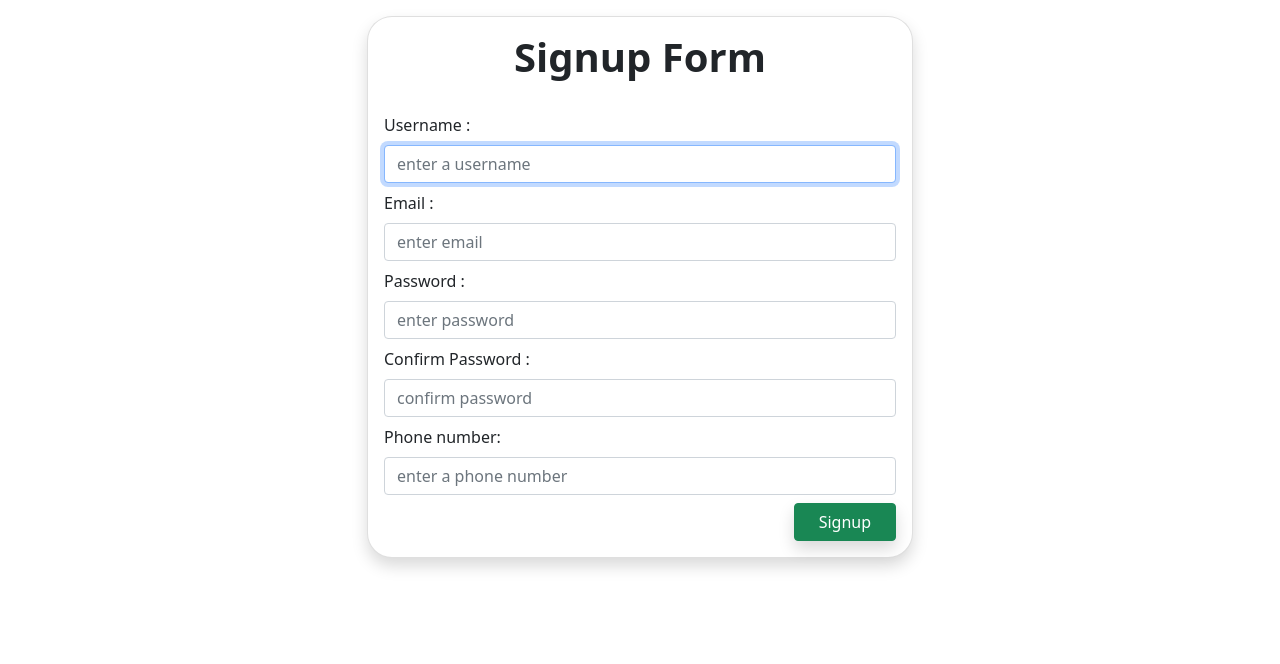
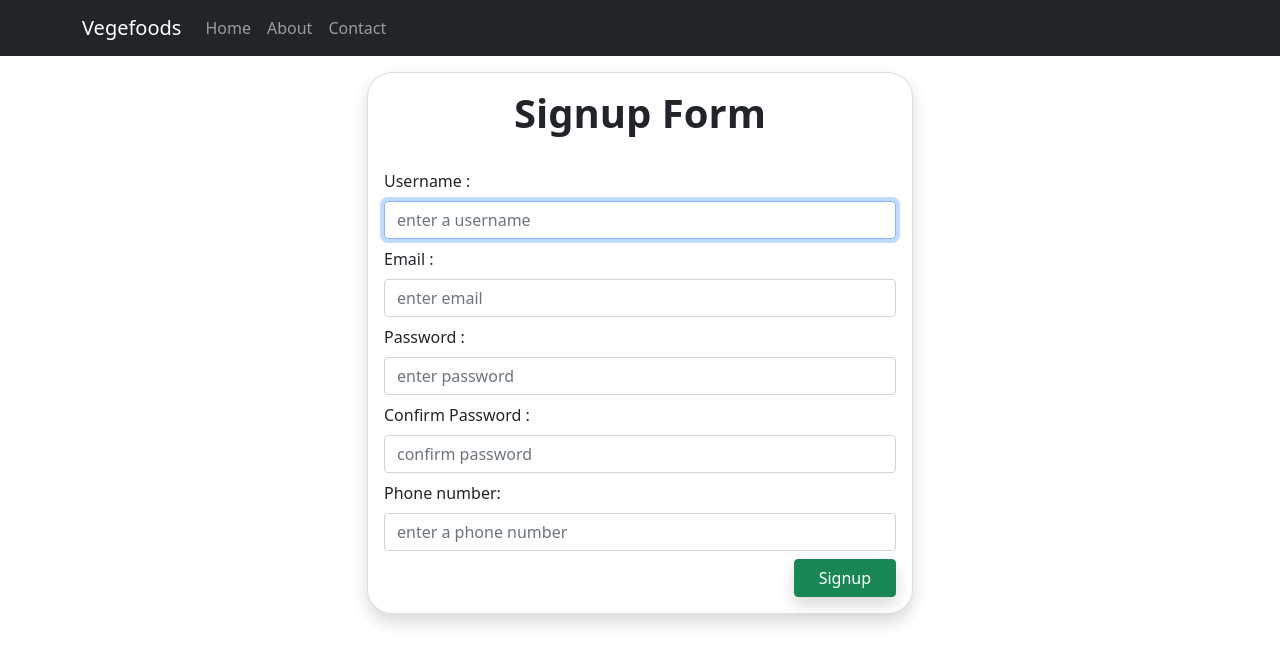
Before and after one commit to sayoojsyj/e_commerce-project-seed, a Django app: page /signup in a window 1280 px wide. Shown: the top 664 px of the page. Run offline with Django 4.2, Linux system fonts and the light colour scheme; some libraries are stand-ins or nearby versions.

Commit message:
signup and login almost complete

```diff
--- a/seedstore/store/controller/authview.py
+++ b/seedstore/store/controller/authview.py
@@ -1,38 +1,50 @@
 from django.shortcuts import render,redirect
 from django.contrib import messages
 from store.forms import CustomUserForm
-from django.contrib.auth import authenticate,login
+from django.contrib.auth import authenticate,login,logout
 # Create your views here.
 
 def signup (request):
-    # if request.user.is_authenticated:
-    #     messages.warning(request,"You are logged in")
-    #     return redirect('index')
+    if request.user.is_authenticated:
+        messages.warning(request,"You are logged in")
+        return redirect('/')
+    else:
+        form_details = CustomUserForm()
+        if request.method =='POST':
+            form_details = CustomUserForm(request.POST)
+            if form_details.is_valid():
+                form_details.save()
+                messages.success(request,"Registered succecfully")
+                return redirect('login')
+        context = {'form' : form_details}
+        return render(request,"signup.html", context)
 
-    # else:
-    form_details = CustomUserForm
-    if request.method =='POST':
-        form_details = CustomUserForm(request.POST)
-        if form_details.is_valid():
-            form_details.save()
-            messages.success(request,"Registered succecfully")
-            return redirect('login')
-        # form_details = CustomUserForm
-    context = {'form' : form_details}
-    return render(request,"signup.html", context)
+
+
+
 
 def login_view(request):
-    if request.method == 'POST':
-        name = request.POST.get('username')
-        pswrd = request.POST.get('password')
+    if request.user.is_authenticated:
+        messages.warning(request,"You are logged in")
+        return redirect('/')
+    else:
+        if request.method == 'POST':
+            name = request.POST.get('username')
+            pswrd = request.POST.get('password')
 
-        user = authenticate(request, username=name, password=pswrd )
+            user = authenticate(request, username=name, password=pswrd )
 
-        if user is not None:
-            login(request, user)
-            messages.success(request, "logged in succesfully")
-            return redirect("/")
-        else:
-            messages.success(request, "invalid credentials")
-            return redirect('login')
+            if user is not None:
+                login(request, user)
+                messages.success(request, "logged in succesfully")
+                return redirect("/")
+            else:
+                messages.success(request, "invalid credentials")
+                return redirect('login')
     return render(request, 'login.html')
+
+def logoutpage(request):
+    if request.user.is_authenticated:
+        logout(request)
+        messages.success(request, "loged out succesfully")
+        return redirect("/")
--- a/seedstore/store/forms.py
+++ b/seedstore/store/forms.py
@@ -26,6 +26,6 @@ class CustomUserForm(UserCreationForm):
         phone_number = self.cleaned_data['phone_number']
 
         # conditions for phn num validation
-        if not phone_number.isdigit():
-            raise forms.ValidationError("Phone number must contain only digits.")
+        if not phone_number.isdigit() or len(phone_number) < 10 or len(phone_number) > 13 :
+            raise forms.ValidationError("invalid phone number.")
         return phone_number
--- a/seedstore/store/templates/signup.html
+++ b/seedstore/store/templates/signup.html
@@ -9,6 +9,34 @@
 
 </head>
 <body>
+    <nav class="navbar navbar-expand-lg navbar-dark ftco_navbar bg-dark ftco-navbar-light" id="ftco-navbar">
+	    <div class="container">
+	      <a class="navbar-brand" href="index.html">Vegefoods</a>
+	      <button class="navbar-toggler" type="button" data-toggle="collapse" data-target="#ftco-nav" aria-controls="ftco-nav" aria-expanded="false" aria-label="Toggle navigation">
+	        <span class="oi oi-menu"></span> Menu
+	      </button>
+
+	      <div class="collapse navbar-collapse" id="ftco-nav">
+	        <ul class="navbar-nav ml-auto">
+                <li class="nav-item active"><a href="{% url "index" %}" class="nav-link">Home</a></li>
+
+
+                <li class="nav-item"><a href="about.html" class="nav-link">About</a></li>
+
+                <li class="nav-item"><a href="contact.html" class="nav-link">Contact</a></li>
+                {% comment %} {% if request.user.is_authenticated%}
+                    <li class="nav-item"><a href="{% url "logout" %}" class="nav-link">Logout</a></li>
+                {% else %}
+                    <li class="nav-item"><a href="{% url "signup" %}" class="nav-link">Signup</a></li>
+                    <li class="nav-item"><a href="{% url "login" %}" class="nav-link">Login</a></li>
+
+                {% endif%} {% endcomment %}
+
+
+	        </ul>
+	      </div>
+	    </div>
+	  </nav>
 
 
     <div class="container">
@@ -76,5 +104,7 @@
     </div>
 
 
+
+
 </body>
 </html>
--- a/seedstore/store/urls.py
+++ b/seedstore/store/urls.py
@@ -8,4 +8,5 @@ urlpatterns = [
     path ('signup', authview.signup,name = 'signup'),
     # path ('login', views.loginn,name = 'login'),
     path ('login', authview.login_view,name = 'login'),
+    path ('logout', authview.logoutpage, name = 'logout'),
 ]
--- a/seedstore/store/views.py
+++ b/seedstore/store/views.py
@@ -30,5 +30,5 @@ def index(request):
 #         return redirect('login')
 #     return render(request, 'signup.html')
 
-def loginn(request):
-    return render(request, 'login.html')
+# def loginn(request):
+#     return render(request, 'login.html')
```
Also changed, not shown: seedstore/store/templates/index.html (+12 -5 lines), seedstore/store/templates/login.html (+21 -1 lines).
